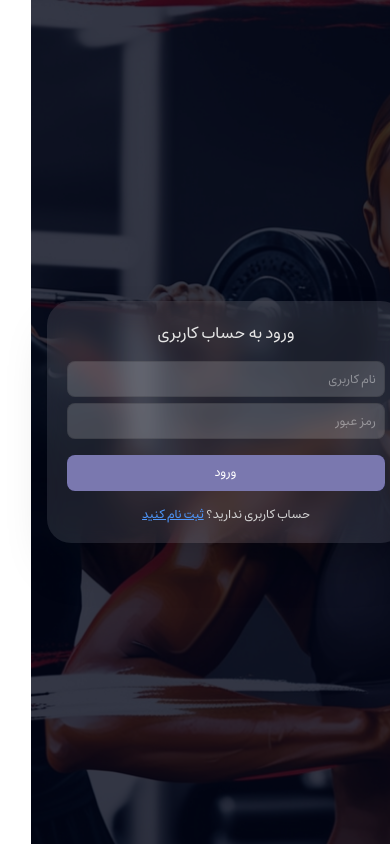
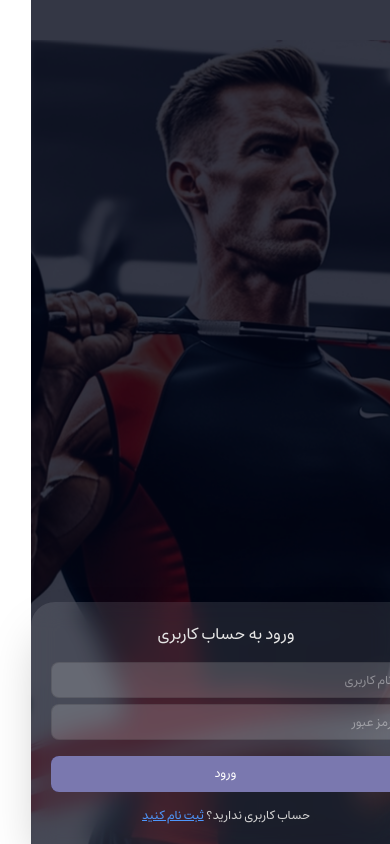
Before and after one commit to itsDonya/ultra-fit, a Nuxt app: page /login in a window 390 px wide. Built offline with nearby package versions, Linux system fonts and the light colour scheme.

Commit message:
feat(auth): responsive auth layout

```diff
--- a/layouts/auth.vue
+++ b/layouts/auth.vue
@@ -1,13 +1,13 @@
 <template>
   <article
-    class="relative w-full h-screen max-h-screen bg-[url('/img/auth-bg.jpg')] bg-cover bg-center flex flex-center">
+    class="relative w-full h-screen max-h-screen bg-[url('/img/auth-bg.jpg')] bg-[-240px_40px] sm:bg-center bg-cover flex flex-col items-center !justify-end sm:!justify-center">
     <!-- overlay -->
     <span
       class="absolute top-0 left-0 w-full h-full bg-slate-950/80 z-0"></span>
 
     <!-- form -->
     <div
-      class="w-11/12 sm:w-[480px] p-5 sm:p-8 bg-white/10 backdrop-blur-md flex items-center justify-center rounded-3xl shadow-2xl z-10">
+      class="w-full sm:w-[480px] p-5 sm:p-8 bg-white/10 backdrop-blur-md flex items-center justify-center rounded-t-3xl sm:rounded-3xl shadow-2xl z-10">
       <slot></slot>
     </div>
   </article>
--- a/pages/login.vue
+++ b/pages/login.vue
@@ -33,7 +33,7 @@
       </v-btn>
 
       <!-- login -->
-      <nuxt-link to="/login">
+      <nuxt-link to="/register">
         <p class="text-xs sm:text-sm text-neutral-300">
           حساب کاربری ندارید؟
           <span class="text-secondary underline">ثبت نام کنید</span>
--- a/pages/register.vue
+++ b/pages/register.vue
@@ -68,7 +68,7 @@
       </v-btn>
 
       <!-- login -->
-      <nuxt-link to="/register">
+      <nuxt-link to="/login">
         <p class="text-xs sm:text-sm text-neutral-300">
           حساب کاربری دارید؟
           <span class="text-secondary underline">وارد شوید</span>
```
